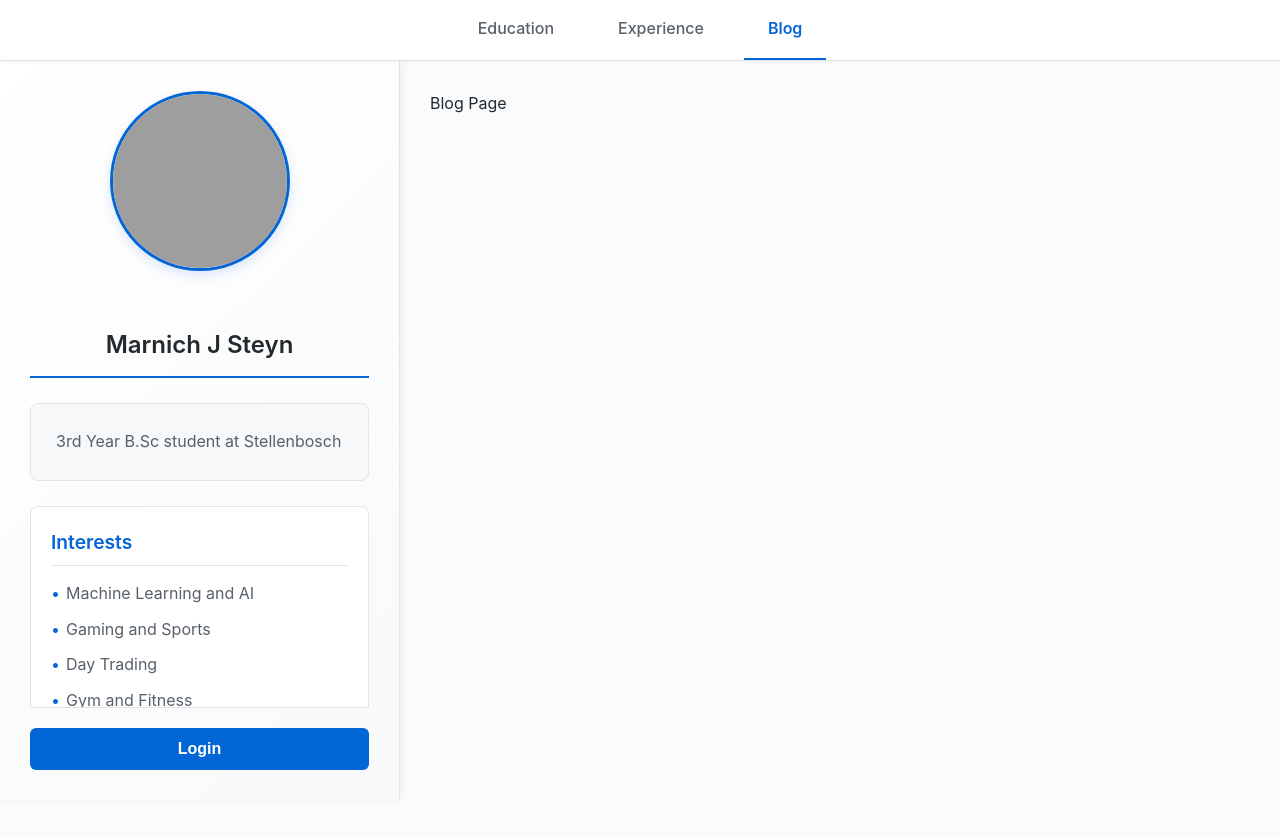
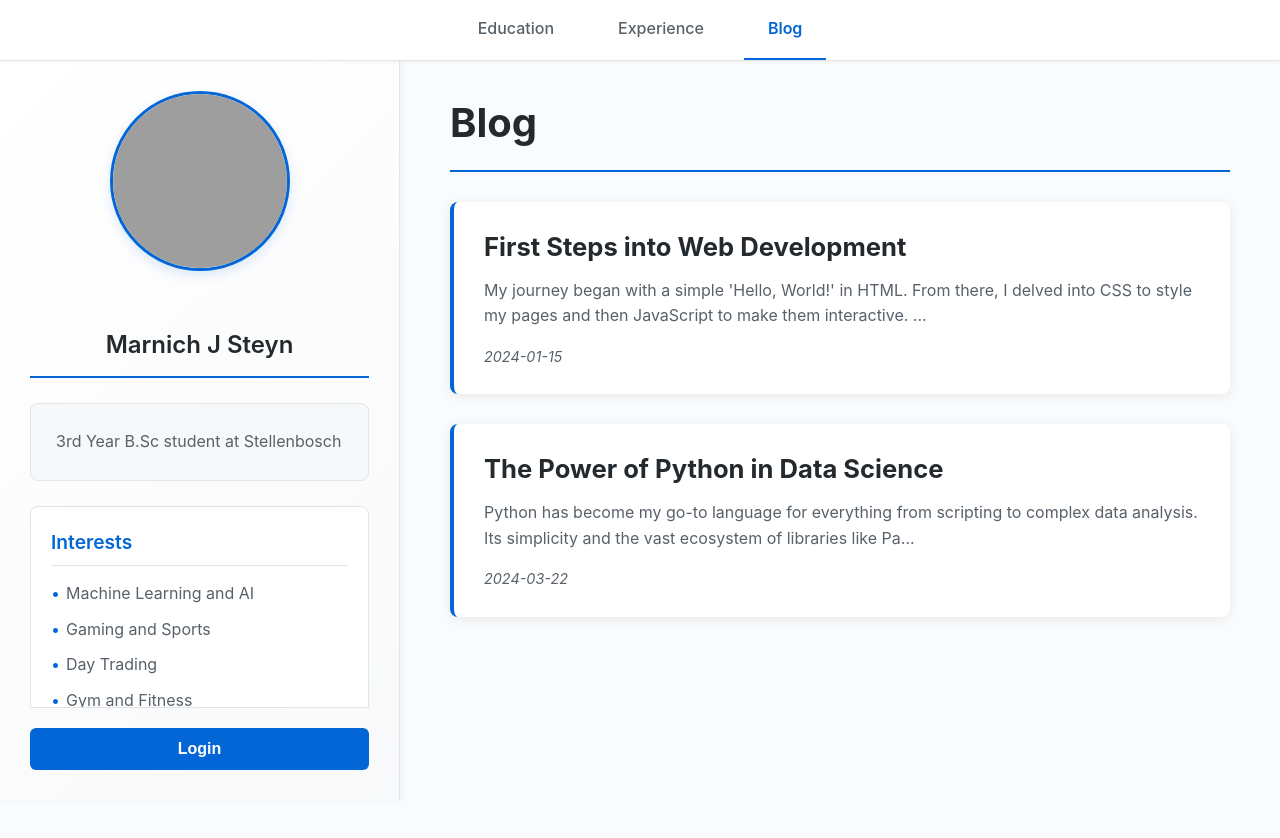
Before and after one commit to MarnichSteyn/PersonalWebsite, a React (Vite) app: page /blog in a window 1280 px wide. Shown: the top 838 px of the page. Built offline with nearby package versions, Linux system fonts and the light colour scheme; grey boxes are pictures that could not be loaded.

Commit message:
added blog posts and blog editing/creation deletion

```diff
--- a/src/App.jsx
+++ b/src/App.jsx
@@ -1,26 +1,32 @@
-import React from 'react';
-import { BrowserRouter, Routes, Route, Navigate } from 'react-router-dom';
+import { BrowserRouter, Routes, Route, Navigate, useNavigate } from 'react-router-dom';
 import './App.css';
 import Layout from './components/Layout';
 import Education from './pages/Education';
 import Experience from './pages/Experience';
+import Blog from './pages/Blog';
 import Login from './components/Login';
-import { useNavigate } from 'react-router-dom';
 
-function App() {
+function AppContent() {
+  const navigate = useNavigate();
   return (
-    <BrowserRouter>
     <div className="app">
       <Layout>
         <Routes>
           <Route path="/" element={<Navigate to="/education" replace />} />
           <Route path="/education" element={<Education />} />
           <Route path="/experience" element={<Experience />} />
-            <Route path="/blog" element={<div>Blog Page</div>} />
+          <Route path="/blog" element={<Blog />} />
           <Route path="/login" element={<Login onLoginSuccess={() => navigate('/blog')} />} />
         </Routes>
       </Layout>
     </div>
+  );
+}
+
+function App() {
+  return (
+    <BrowserRouter>
+      <AppContent />
     </BrowserRouter>
   );
 }
--- a/src/components/Profile.jsx
+++ b/src/components/Profile.jsx
@@ -1,6 +1,6 @@
 import React, { useState } from "react";
 import '../styles/Profile.css';
-import { useAuth } from "../context/Authentication";
+import { useAuth } from "../context/Authentication.jsx";
 import { useNavigate } from "react-router-dom";
 
 function Profile() {
--- a/src/pages/Blog.jsx
+++ b/src/pages/Blog.jsx
@@ -0,0 +1,131 @@
+import React, { useState } from 'react';
+import { useAuth } from '../context/Authentication.jsx';
+import Modal from '../components/Modal';
+import '../styles/Blog.css';
+
+const initialPosts = [
+    {
+        id: 1,
+        title: "First Steps into Web Development",
+        content: "My journey began with a simple 'Hello, World!' in HTML. From there, I delved into CSS to style my pages and then JavaScript to make them interactive. Learning React has been a game-changer, allowing me to build complex, component-based user interfaces. This portfolio is a testament to that journey, showcasing the skills I've developed along the way.",
+        date: "2024-01-15"
+    },
+    {
+        id: 2,
+        title: "The Power of Python in Data Science",
+        content: "Python has become my go-to language for everything from scripting to complex data analysis. Its simplicity and the vast ecosystem of libraries like Pandas, NumPy, and Scikit-learn make it incredibly powerful. I'm particularly fascinated by its application in machine learning and am currently exploring neural networks and deep learning concepts.",
+        date: "2024-03-22"
+    }
+];
+
+function Blog() {
+    const { isAuthenticated } = useAuth();
+    const [posts, setPosts] = useState(initialPosts);
+    const [isViewModalOpen, setIsViewModalOpen] = useState(false);
+    const [isFormModalOpen, setIsFormModalOpen] = useState(false);
+    const [selectedPost, setSelectedPost] = useState(null);
+    const [editingPost, setEditingPost] = useState(null);
+
+    const handleViewPost = (post) => {
+        setSelectedPost(post);
+        setIsViewModalOpen(true);
+    };
+
+    const handleAddPost = () => {
+        setEditingPost({ id: null, title: '', content: '' });
+        setIsFormModalOpen(true);
+    };
+
+    const handleEditPost = (post) => {
+        setEditingPost(post);
+        setIsFormModalOpen(true);
+    };
+
+    const handleDeletePost = (postId) => {
+        if (window.confirm('Are you sure you want to delete this post?')) {
+            setPosts(posts.filter(post => post.id !== postId));
+        }
+    };
+
+    const handleSavePost = (e) => {
+        e.preventDefault();
+        const { title, content } = editingPost;
+
+        if (editingPost.id) {
+            setPosts(posts.map(post => post.id === editingPost.id ? { ...post, title, content } : post));
+        } else {
+            const newPost = {
+                id: Date.now(),
+                title,
+                content,
+                date: new Date().toISOString().split('T')[0]
+            };
+            setPosts([newPost, ...posts]);
+        }
+        setIsFormModalOpen(false);
+        setEditingPost(null);
+    };
+
+    return (
+        <div className="blog-page">
+            <div className="blog-header">
+                <h1>Blog</h1>
+                {isAuthenticated && (
+                    <button onClick={handleAddPost} className="add-post-button">Add New Post</button>
+                )}
+            </div>
+
+            <div className="blog-list">
+                {posts.map(post => (
+                    <div key={post.id} className="blog-post-item">
+                        <div className="blog-post-content" onClick={() => handleViewPost(post)}>
+                            <h2>{post.title}</h2>
+                            <p>{post.content.substring(0, 150)}...</p>
+                            <span>{post.date}</span>
+                        </div>
+                        {isAuthenticated && (
+                            <div className="blog-post-actions">
+                                <button onClick={() => handleEditPost(post)}>Edit</button>
+                                <button onClick={() => handleDeletePost(post.id)}>Delete</button>
+                            </div>
+                        )}
+                    </div>
+                ))}
+            </div>
+
+            <Modal isOpen={isViewModalOpen} onClose={() => setIsViewModalOpen(false)}>
+                {selectedPost && (
+                    <div className="blog-view-modal">
+                        <h1>{selectedPost.title}</h1>
+                        <span>{selectedPost.date}</span>
+                        <p>{selectedPost.content}</p>
+                    </div>
+                )}
+            </Modal>
+
+            <Modal isOpen={isFormModalOpen} onClose={() => setIsFormModalOpen(false)}>
+                {editingPost && (
+                    <form onSubmit={handleSavePost} className="blog-form">
+                        <h2>{editingPost.id ? 'Edit Post' : 'Add New Post'}</h2>
+                        <input
+                            type="text"
+                            placeholder="Post Title"
+                            value={editingPost.title}
+                            onChange={(e) => setEditingPost({ ...editingPost, title: e.target.value })}
+                            required
+                        />
+                        <textarea
+                            placeholder="Post Content"
+                            value={editingPost.content}
+                            onChange={(e) => setEditingPost({ ...editingPost, content: e.target.value })}
+                            required
+                        />
+                        <button type="submit">Save Post</button>
+                    </form>
+                )}
+            </Modal>
+        </div>
+    );
+}
+
+export default Blog;
--- /dev/null
+++ b/src/styles/Blog.css
@@ -0,0 +1,174 @@
+.blog-page {
+    max-width: 1200px;
+    margin: 0 auto;
+    padding: 0 20px;
+}
+
+.blog-header {
+    display: flex;
+    justify-content: space-between;
+    align-items: center;
+    margin-bottom: 30px;
+    border-bottom: 2px solid #0366D6;
+    padding-bottom: 15px;
+}
+
+.blog-header h1 {
+    color: #24292E;
+    font-size: 2.5em;
+}
+
+.add-post-button {
+    background-color: #28A745;
+    color: white;
+    border: none;
+    border-radius: 6px;
+    padding: 12px 20px;
+    font-size: 1em;
+    font-weight: 600;
+    cursor: pointer;
+    transition: background-color 0.3s ease;
+}
+
+.add-post-button:hover {
+    background-color: #218838;
+}
+
+.blog-list {
+    display: grid;
+    gap: 30px;
+}
+
+.blog-post-item {
+    background: #FFFFFF;
+    border-radius: 8px;
+    box-shadow: 0 2px 12px rgba(0, 0, 0, 0.08);
+    border-left: 4px solid #0366D6;
+    display: flex;
+    flex-direction: column;
+}
+
+.blog-post-content {
+    padding: 25px 30px;
+    cursor: pointer;
+    flex-grow: 1;
+}
+
+.blog-post-content h2 {
+    color: #24292E;
+    font-size: 1.6em;
+    margin-bottom: 10px;
+}
+
+.blog-post-content p {
+    color: #586069;
+    line-height: 1.6;
+    margin-bottom: 15px;
+}
+
+.blog-post-content span {
+    color: #586069;
+    font-size: 0.9em;
+    font-style: italic;
+}
+
+.blog-post-actions {
+    display: flex;
+    gap: 10px;
+    padding: 15px 30px;
+    background-color: #F6F8FA;
+    border-top: 1px solid #E1E4E8;
+    border-bottom-left-radius: 8px;
+    border-bottom-right-radius: 8px;
+}
+
+.blog-post-actions button {
+    padding: 8px 16px;
+    border: 1px solid #0366D6;
+    background-color: #FFFFFF;
+    color: #0366D6;
+    border-radius: 6px;
+    cursor: pointer;
+    font-weight: 600;
+    transition: all 0.3s ease;
+}
+
+.blog-post-actions button:hover {
+    background-color: #0366D6;
+    color: #FFFFFF;
+}
+
+.blog-post-actions button:last-child {
+    border-color: #d73a49;
+    color: #d73a49;
+}
+
+.blog-post-actions button:last-child:hover {
+    background-color: #d73a49;
+    color: #FFFFFF;
+}
+
+/* Modal Content Styles */
+.blog-view-modal h1 {
+    font-size: 2.2em;
+    color: #24292E;
+    margin-bottom: 10px;
+}
+
+.blog-view-modal span {
+    display: block;
+    font-style: italic;
+    color: #586069;
+    margin-bottom: 25px;
+}
+
+.blog-view-modal p {
+    font-size: 1.1em;
+    line-height: 1.8;
+    color: #24292E;
+    white-space: pre-wrap;
+}
+
+/* Form Styles */
+.blog-form {
+    display: flex;
+    flex-direction: column;
+    gap: 20px;
+}
+
+.blog-form h2 {
+    text-align: center;
+    color: #24292E;
+    margin-bottom: 10px;
+}
+
+.blog-form input,
+.blog-form textarea {
+    width: 100%;
+    padding: 12px;
+    border: 1px solid #E1E4E8;
+    border-radius: 6px;
+    font-size: 1em;
+    font-family: inherit;
+}
+
+.blog-form textarea {
+    min-height: 250px;
+    resize: vertical;
+}
+
+.blog-form button {
+    padding: 12px;
+    background-color: #0366D6;
+    color: white;
+    border: none;
+    border-radius: 6px;
+    font-size: 1em;
+    font-weight: 600;
+    cursor: pointer;
+    transition: background-color 0.3s ease;
+}
+
+.blog-form button:hover {
+    background-color: #0056b3;
+}
```
Lines whose indentation alone changed are shown as unchanged.
